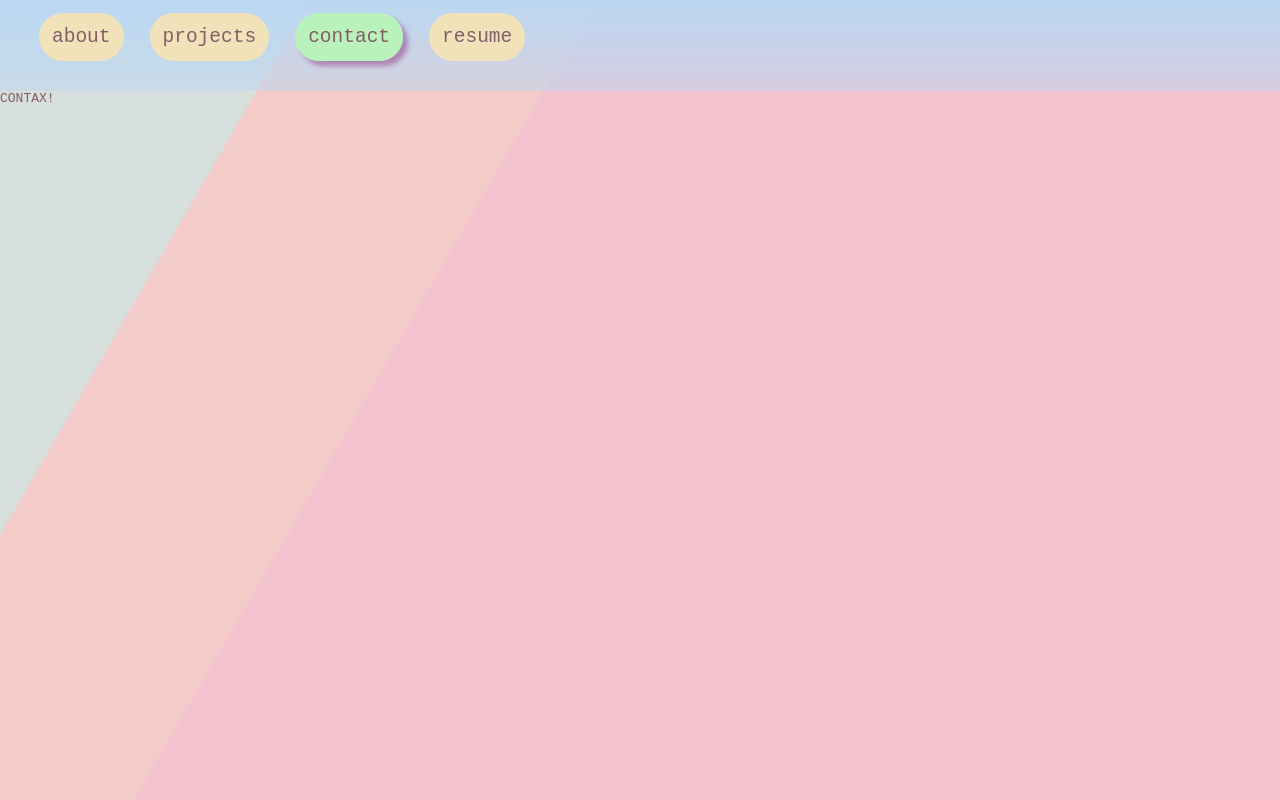
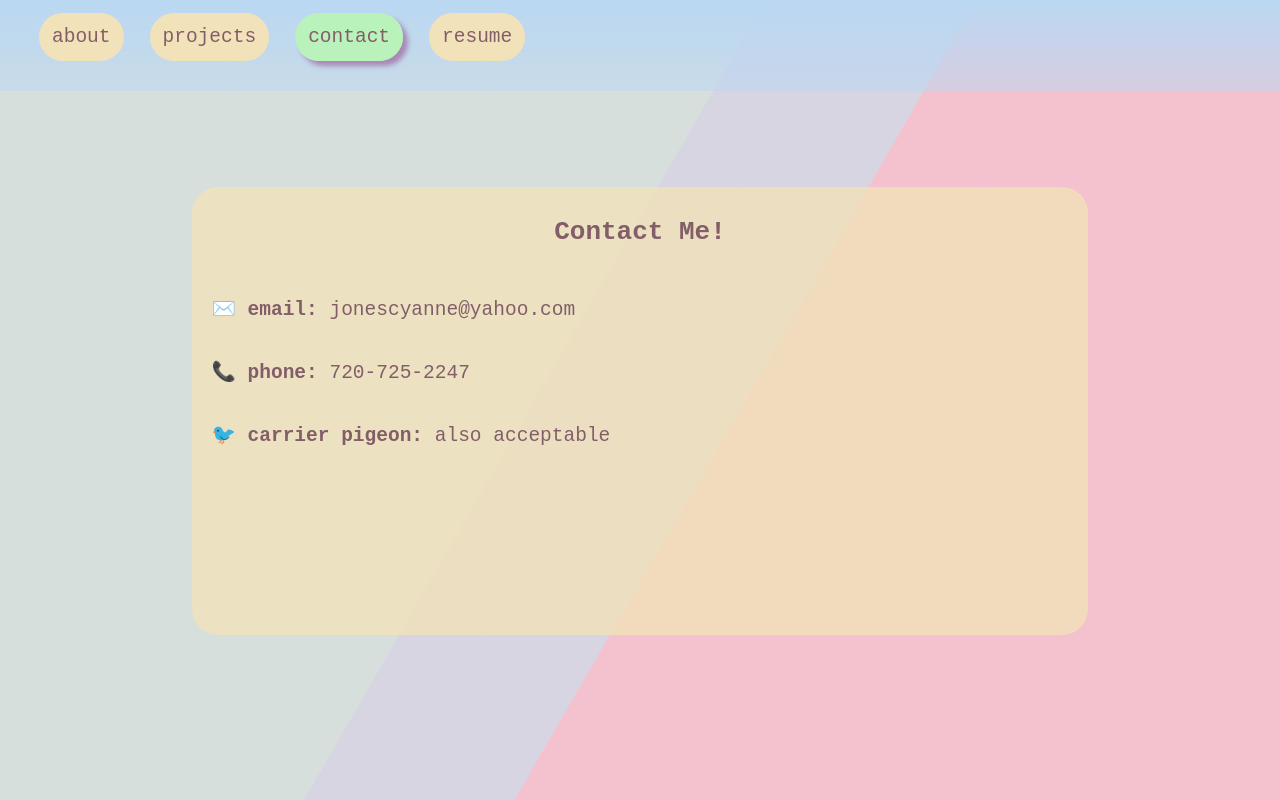
Before and after one commit to Cyanne-Jones/Portfolio, a Next.js app: page /contact in a window 1280 px wide. Built offline with nearby package versions, Linux system fonts and the light colour scheme.

Commit message:
Style contact page

```diff
--- a/pages/contact.jsx
+++ b/pages/contact.jsx
@@ -1,11 +1,11 @@
 import Nav from '../components/Nav.jsx';
 import Head from 'next/head';
-import styles from '../styles/contact.module.css';
+import styles from '../styles/Contact.module.css';
 
 export default function Contact() {
 
   return(
-    <div>
+    <div className={styles.contact}>
       <Head>
         <title>Contact</title>
         <meta name="description" content="Cyanne Jones' contact page" />
@@ -14,10 +14,14 @@ export default function Contact() {
       <div className={styles.bg2}></div>
       <div className={styles.bg3}></div>
       <Nav />
-      <div>
-
+      <div className={styles.boxContainer}>
+        <div className={styles.yellowBox}>
+          <h1 className={styles.header}>Contact Me!</h1>
+          <p className={styles.contactText}><span className={styles.contactType}>✉️ email:</span> jonescyanne@yahoo.com</p>
+          <p className={styles.contactText}><span className={styles.contactType}>📞 phone:</span> 720-725-2247</p>
+          <p className={styles.contactText}><span className={styles.contactType}>🐦 carrier pigeon:</span> also acceptable</p>
+        </div>
       </div>
-      CONTAX!
     </div>
   )
 
--- a/styles/Contact.module.css
+++ b/styles/Contact.module.css
@@ -1,5 +1,10 @@
+.contact {
+  height: 100vh;
+  width: 100vw;
+}
+
 .bg {
-  animation:slide 3s ease-in-out infinite alternate;
+  animation:slide 10s ease-in-out infinite alternate;
   background-image: linear-gradient(-60deg, #F2BAC9 50%, #F2E2BA 50%);
   bottom:0;
   left:-50%;
@@ -11,7 +16,7 @@
 }
 
 .bg2 {
-  animation:slide 3s ease-in-out infinite alternate;
+  animation:slide 10s ease-in-out infinite alternate;
   background-image: linear-gradient(-60deg, #F2BAC9 50%, #f1e0b7 50%);
   bottom:0;
   left:-50%;
@@ -21,7 +26,7 @@
   top:0;
   z-index:-1;
   animation-direction:alternate-reverse;
-  animation-duration:4s;
+  animation-duration:10s;
 }
 
 .bg3 {
@@ -33,8 +38,8 @@
   right:-50%;
   top:0;
   z-index:-1;
-  animation-duration:5s;
-  animation:slide 3s ease-in-out infinite alternate;
+  animation-duration:10s;
+  animation:slide 10s ease-in-out infinite alternate;
 }
 
 @keyframes slide {
@@ -45,3 +50,40 @@
     transform:translateX(25%);
   }
 }
+
+.boxContainer {
+  height: 80%;
+  width: 100%;
+  display: flex;
+  align-items: center;
+  justify-content: center;
+}
+
+.yellowBox {
+  height: 70%;
+  width: 70%;
+  background-color: rgba(242, 226, 186, 0.8);
+  border-radius: 2rem;
+  display: flex;
+  flex-direction: column;
+}
+
+.header {
+  padding: 1rem;
+  text-align: center;
+}
+
+.contactText {
+  font-size: 1.5rem;
+  margin: 1.5rem;
+}
+
+.contactType {
+  font-weight: bold;
+}
+
+@media screen and (max-width: 700px) {
+  .contactText {
+    font-size: 1.2rem;
+  }
+}
--- a/styles/Home.module.css
+++ b/styles/Home.module.css
@@ -55,7 +55,7 @@
 }
 
 .bg2 {
-  animation:slide 3s ease-in-out infinite alternate;
+  animation:slide 10s ease-in-out infinite alternate;
   background-image: linear-gradient(-60deg, #F2BAC9 50%, #f1e0b7 50%);
   bottom:0;
   left:-50%;
@@ -65,7 +65,7 @@
   top:0;
   z-index:-1;
   animation-direction:alternate-reverse;
-  animation-duration:4s;
+  animation-duration:10s;
 }
 
 .bg3 {
@@ -77,8 +77,8 @@
   right:-50%;
   top:0;
   z-index:-1;
-  animation-duration:5s;
-  animation:slide 3s ease-in-out infinite alternate;
+  animation-duration:10s;
+  animation:slide 10s ease-in-out infinite alternate;
 }
 
 @keyframes slide {
--- a/styles/Projects.module.css
+++ b/styles/Projects.module.css
@@ -1,5 +1,5 @@
 .bg {
-  animation:slide 3s ease-in-out infinite alternate;
+  animation:slide 10s ease-in-out infinite alternate;
   background-image: linear-gradient(-60deg, #F2BAC9 50%, #F2E2BA 50%);
   bottom:0;
   left:-50%;
@@ -11,7 +11,7 @@
 }
 
 .bg2 {
-  animation:slide 3s ease-in-out infinite alternate;
+  animation:slide 10s ease-in-out infinite alternate;
   background-image: linear-gradient(-60deg, #F2BAC9 50%, #f1e0b7 50%);
   bottom:0;
   left:-50%;
@@ -21,7 +21,7 @@
   top:0;
   z-index:-1;
   animation-direction:alternate-reverse;
-  animation-duration:4s;
+  animation-duration:10s;
 }
 
 .bg3 {
@@ -33,8 +33,8 @@
   right:-50%;
   top:0;
   z-index:-1;
-  animation-duration:5s;
-  animation:slide 3s ease-in-out infinite alternate;
+  animation-duration:10s;
+  animation:slide 10s ease-in-out infinite alternate;
 }
 
 @keyframes slide {
```
